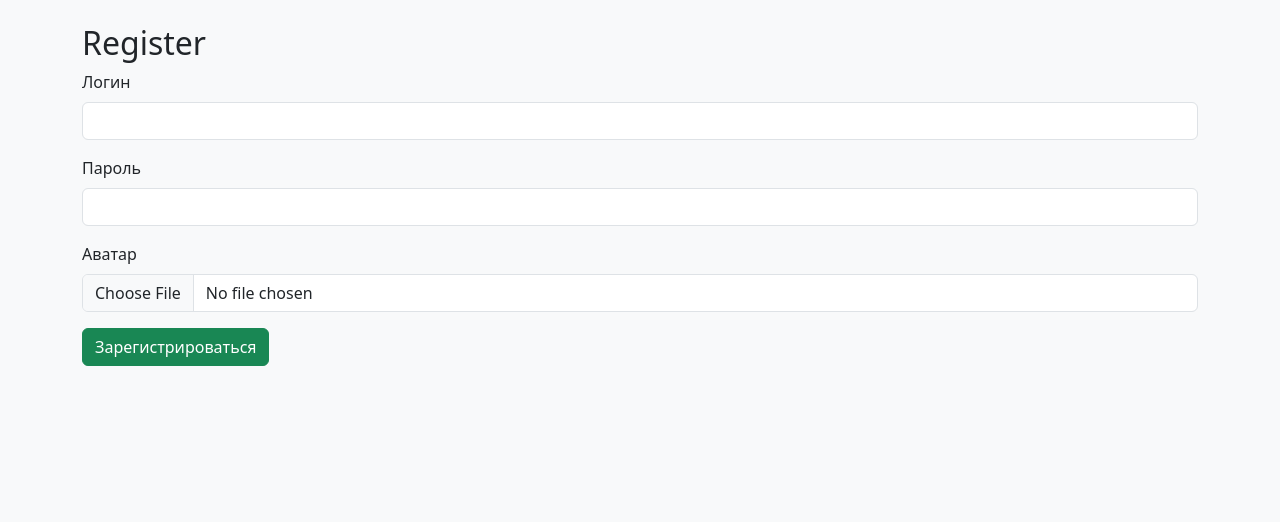
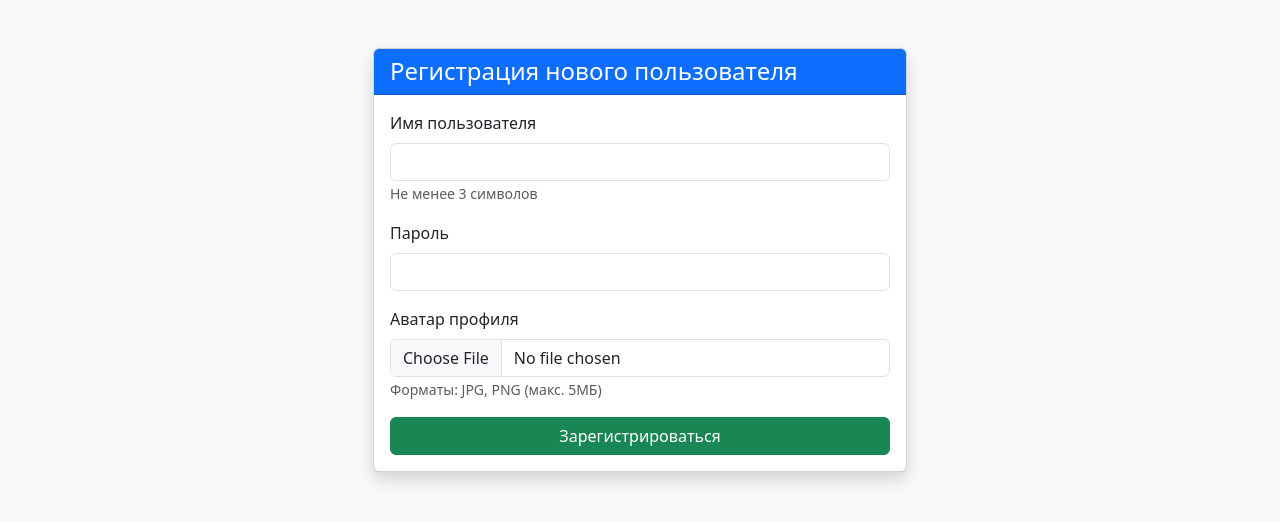
Before and after one commit to itbortnik/forum, a Flask app: page /register in a window 1280 px wide. Shown: the part 56-578 px from the top of the page. Run offline with Flask 3, Linux system fonts and the light colour scheme; some libraries are stand-ins or nearby versions.

Commit message:
Update register.html

```diff
--- a/templates/register.html
+++ b/templates/register.html
@@ -1,21 +1,46 @@
-{% extends 'base.html' %}
+{% extends "base.html" %}
 
 {% block content %}
-<h2>Register</h2>
+<div class="container mt-5">
+    <div class="row justify-content-center">
+        <div class="col-md-6">
+            <div class="card shadow">
+                <div class="card-header bg-primary text-white">
+                    <h4 class="mb-0">Регистрация нового пользователя</h4>
+                </div>
+
+                <div class="card-body">
                     <form method="POST" enctype="multipart/form-data">
                         {{ form.hidden_tag() }}
+
                         <div class="mb-3">
-        {{ form.username.label(class="form-label") }}
+                            <label class="form-label">Имя пользователя</label>
                             {{ form.username(class="form-control") }}
+                            <small class="form-text text-muted">
+                                Не менее 3 символов
+                            </small>
                         </div>
+
                         <div class="mb-3">
-        {{ form.password.label(class="form-label") }}
+                            <label class="form-label">Пароль</label>
                             {{ form.password(class="form-control") }}
                         </div>
+
                         <div class="mb-3">
-        {{ form.avatar.label(class="form-label") }}
+                            <label class="form-label">Аватар профиля</label>
                             {{ form.avatar(class="form-control") }}
+                            <small class="form-text text-muted">
+                                Форматы: JPG, PNG (макс. 5МБ)
+                            </small>
                         </div>
+
+                        <div class="d-grid">
                             {{ form.submit(class="btn btn-success") }}
+                        </div>
                     </form>
+                </div>
+            </div>
+        </div>
+    </div>
+</div>
 {% endblock %}
```
Lines whose indentation alone changed are shown as unchanged.
